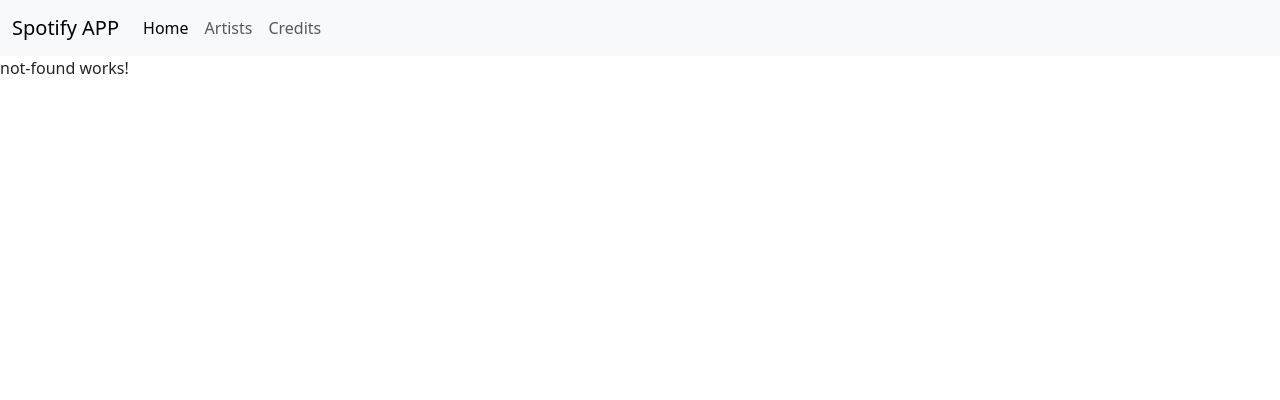
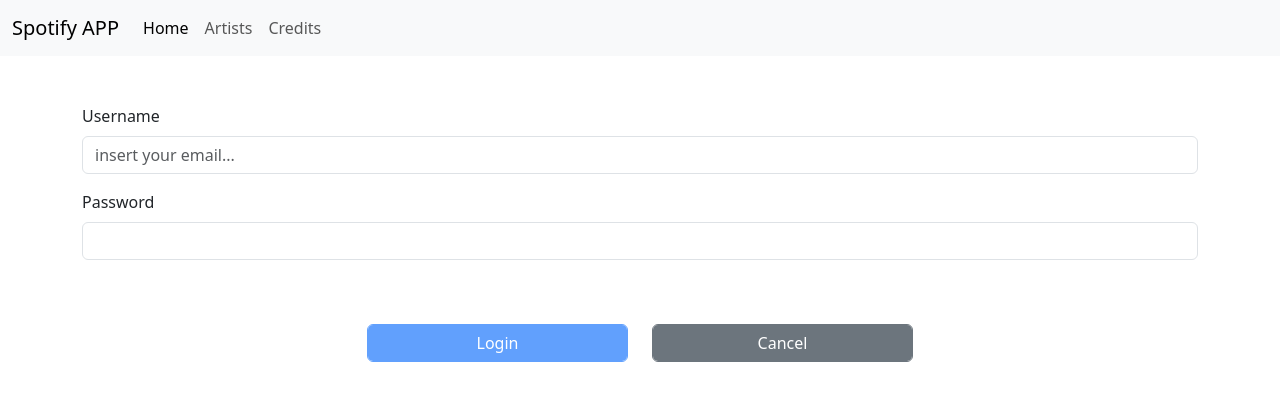
Before and after one commit to andreatrentini/corsoangular4ci20232024, an Angular app in the folder spotify/: page /login in a window 1280 px wide. Shown: the top 400 px of the page. Built offline with nearby package versions, Linux system fonts and the light colour scheme; no server answers.

Commit message:
Iniziata login form

```diff
--- a/spotify/src/app/app.routes.ts
+++ b/spotify/src/app/app.routes.ts
@@ -4,6 +4,7 @@
 import { ArtistsComponent } from './artists/artists.component';
 import { AlbumsComponent } from './albums/albums.component';
 import { NotFoundComponent } from './not-found/not-found.component';
+import { LoginComponent } from './login/login.component';
 
 // L'oggetto routes definisce i percorsi (parte finale della url dell'applicazione)
 // gestiti dalla nostra app.
@@ -15,6 +16,7 @@
     {path: 'credits', component: CreditsComponent},
     {path: 'artists', component: ArtistsComponent},
     {path: 'albums/:id', component: AlbumsComponent},
+    {path: 'login', component: LoginComponent},
     // Con ** gestisco tutti i percorsi diversi da quelli elencati prima
     {path: '**', component: NotFoundComponent}
 ];
--- /dev/null
+++ b/spotify/src/app/login/login.component.html
@@ -0,0 +1,25 @@
+<div class="container mt-5">
+    <form class="needs-validation" [formGroup]="loginForm">
+        <div class="mb-3 col">
+            <label for="inputUsername" class="form-label">Username</label>
+            <input type="email" class="form-control" placeholder="insert your email..."
+            autocomplete="email" #inputUsername formControlName="username">
+            <div class="invalid-feedback">Username is required and must be an email address.</div>
+        </div>
+        <div class="mb-3 col">
+            <label for="inputPassword" class="form-label">Password</label>
+            <input type="password" class="form-control"
+            autocomplete="current-password" formControlName="password">
+            <div class="invalid-feedback">Password cannot be empty.</div>
+        </div>
+        <div class="row justify-content-center mt-5">
+            <div class="col-sm-3 mt-3">
+                <button type="button" class="btn btn-primary btn-block form-control"
+                [disabled]="!loginForm.valid">Login</button>
+            </div>
+            <div class="col-sm-3 mt-3">
+                <button type="button" class="btn btn-secondary btn-block form-control">Cancel</button>
+            </div>
+        </div>
+    </form>
+</div>
--- /dev/null
+++ b/spotify/src/app/login/login.component.ts
@@ -0,0 +1,19 @@
+import { Component } from '@angular/core';
+import { FormControl, FormGroup, ReactiveFormsModule, Validators } from '@angular/forms';
+
+@Component({
+  selector: 'app-login',
+  standalone: true,
+  // Importo la libreria ReactiveFormsModule per realizzare form reactive
+  // Questa modalità mi da la possibilità di controllare i dati della form usando typescript
+  imports: [ReactiveFormsModule],
+  templateUrl: './login.component.html',
+  styleUrl: './login.component.css'
+})
+export class LoginComponent {
+
+  loginForm = new FormGroup({
+    username: new FormControl('', [Validators.required, Validators.email]),
+    password: new FormControl('', [Validators.required, Validators.minLength(8)])
+  });
+}
```
Also changed, not shown: spotify/src/app/login/login.component.css (added).
